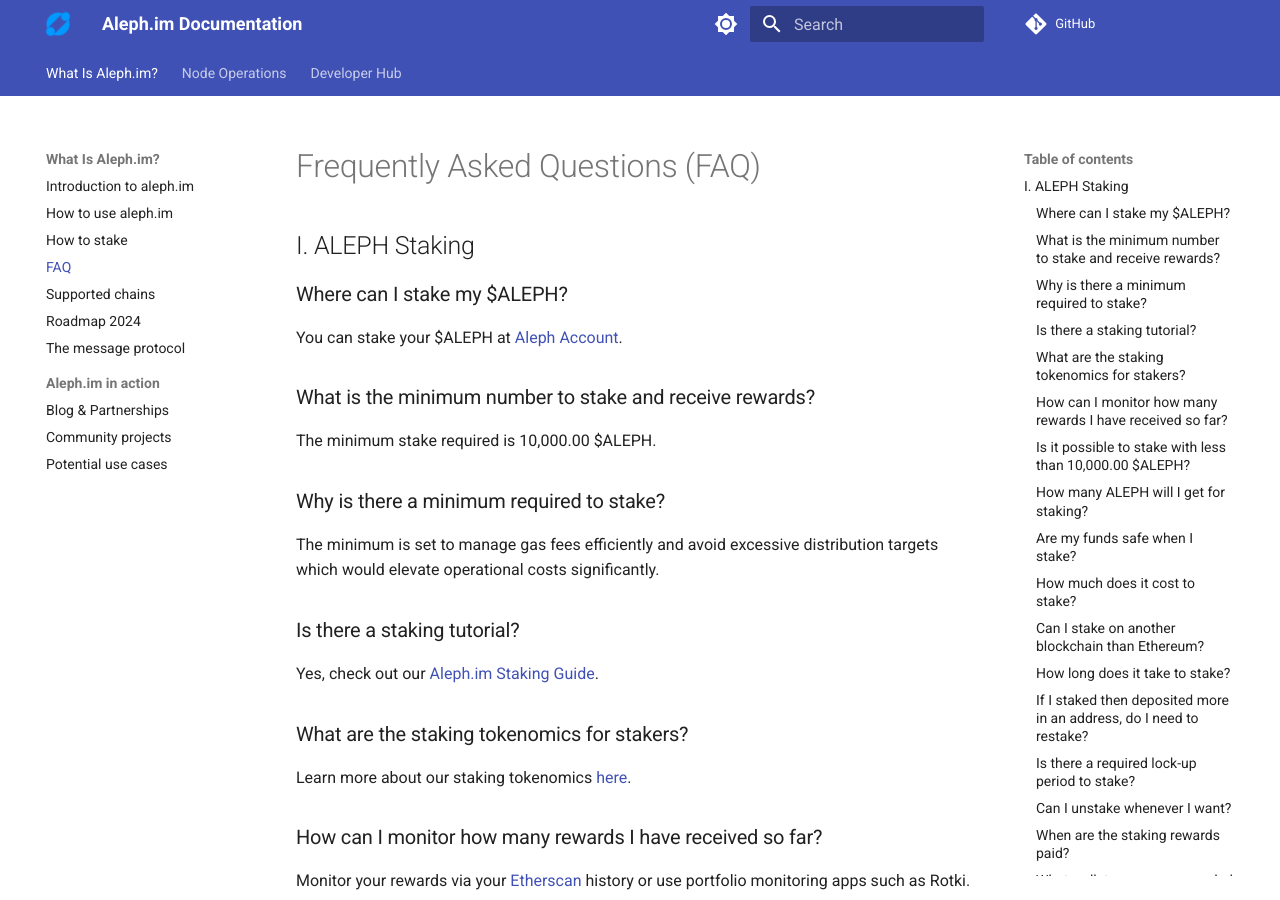
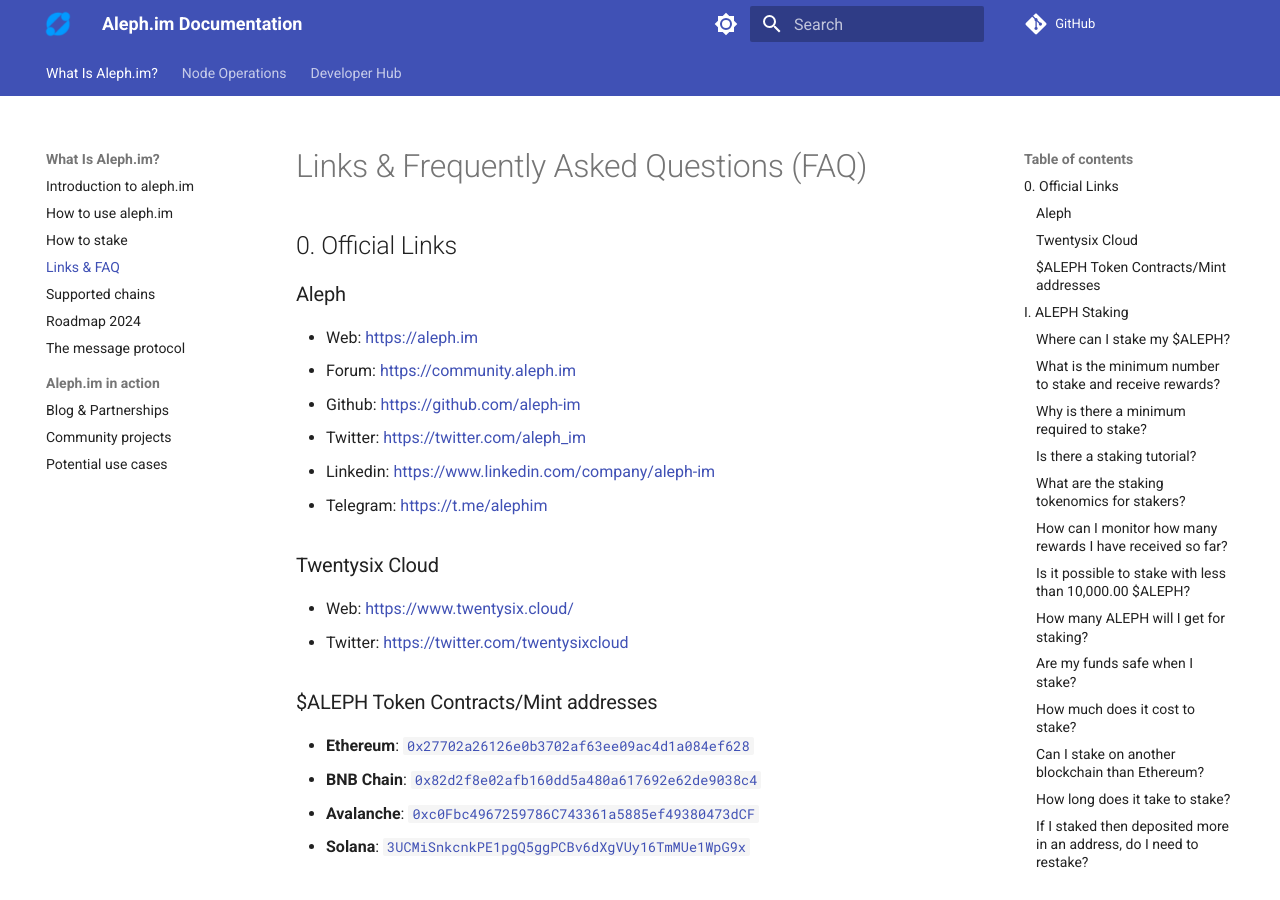
Before and after one commit to aleph-im/aleph-docs, an MkDocs documentation site: the page built from docs/faq.md, in a window 1280 px wide and 900 px high. Built offline with MkDocs 1.6.1 and Material for MkDocs 9.7.7, drawn with Linux system fonts in a browser that asks for light colours; comment, search, counter and statistics services are not loaded; some of the changed text lies outside the part shown.

Commit message:
Move FAQ links to top of page

```diff
--- a/docs/faq.md
+++ b/docs/faq.md
@@ -1,4 +1,27 @@
-# Frequently Asked Questions (FAQ)
+# Links & Frequently Asked Questions (FAQ)
+
+## 0. Official Links
+
+### Aleph
+
+- Web: [https://aleph.im](https://aleph.im)
+- Forum: [https://community.aleph.im](https://community.aleph.im)
+- Github: [https://github.com/aleph-im](https://github.com/aleph-im)
+- Twitter: [https://twitter.com/aleph_im](https://twitter.com/aleph_im)
+- Linkedin: [https://www.linkedin.com/company/aleph-im](https://www.linkedin.com/company/aleph-im)
+- Telegram: [https://t.me/alephim](https://t.me/alephim)
+
+### Twentysix Cloud
+
+- Web: [https://www.twentysix.cloud/](https://www.twentysix.cloud/)
+- Twitter: [https://twitter.com/twentysixcloud](https://twitter.com/twentysixcloud)
+
+### $ALEPH Token Contracts/Mint addresses
+
+- **Ethereum**: [`0x27702a26126e0b3702af63ee09ac4d1a084ef628`](https://etherscan.io/token/0x27702a26126e0b3702af63ee09ac4d1a084ef628)
+- **BNB Chain**: [`0x82d2f8e02afb160dd5a480a617692e62de9038c4`](https://bscscan.com/token/0x82d2f8e02afb160dd5a480a617692e62de9038c4)
+- **Avalanche**: [`0xc0Fbc4967259786C743361a5885ef49380473dCF`](https://snowtrace.io/address/0xc0Fbc4967259786C743361a5885ef49380473dCF)
+- **Solana**: [`3UCMiSnkcnkPE1pgQ5ggPCBv6dXgVUy16TmMUe1WpG9x`](https://solana.fm/address/3UCMiSnkcnkPE1pgQ5ggPCBv6dXgVUy16TmMUe1WpG9x)
 
 ## I. ALEPH Staking
 
@@ -82,12 +105,6 @@
 ### What is Pay-As-You-Go?
 Pay-As-You-Go allows you to pay for resources as you use them on the Aleph.im network, eliminating the need to hold or stake large amounts of $ALEPH. This is currently available only on the Avalanche c-chain.
 
-### Where can I find ALEPH contracts on different blockchains?
-- **Ethereum**: `0x27702a26126e0b3702af63ee09ac4d1a084ef628`
-- **BNB Chain**: `0x82d2f8e02afb160dd5a480a617692e62de9038c4`
-- **Avalanche**: `0xc0Fbc4967259786C743361a5885ef49380473dCF`
-- **Solana**: `3UCMiSnkcnkPE1pgQ5ggPCBv6dXgVUy16TmMUe1WpG9x`
-
 ## III. Node Operators
 
 ### What is the minimum required hardware to run a Core Channel Node?
--- a/mkdocs.yml
+++ b/mkdocs.yml
@@ -55,7 +55,7 @@
     - 'Introduction to aleph.im': index.md
     - 'How to use aleph.im': protocol/usage.md
     - 'How to stake': tools/aleph-account.md
-    - 'FAQ': faq.md
+    - 'Links & FAQ': faq.md
     - 'Supported chains': protocol/chains.md
     - 'Roadmap 2024': protocol/roadmap2024.md
     - 'The message protocol': protocol/messages.md
```
Also changed, not shown: other parts of docs/faq.md (+0 -16 lines).
